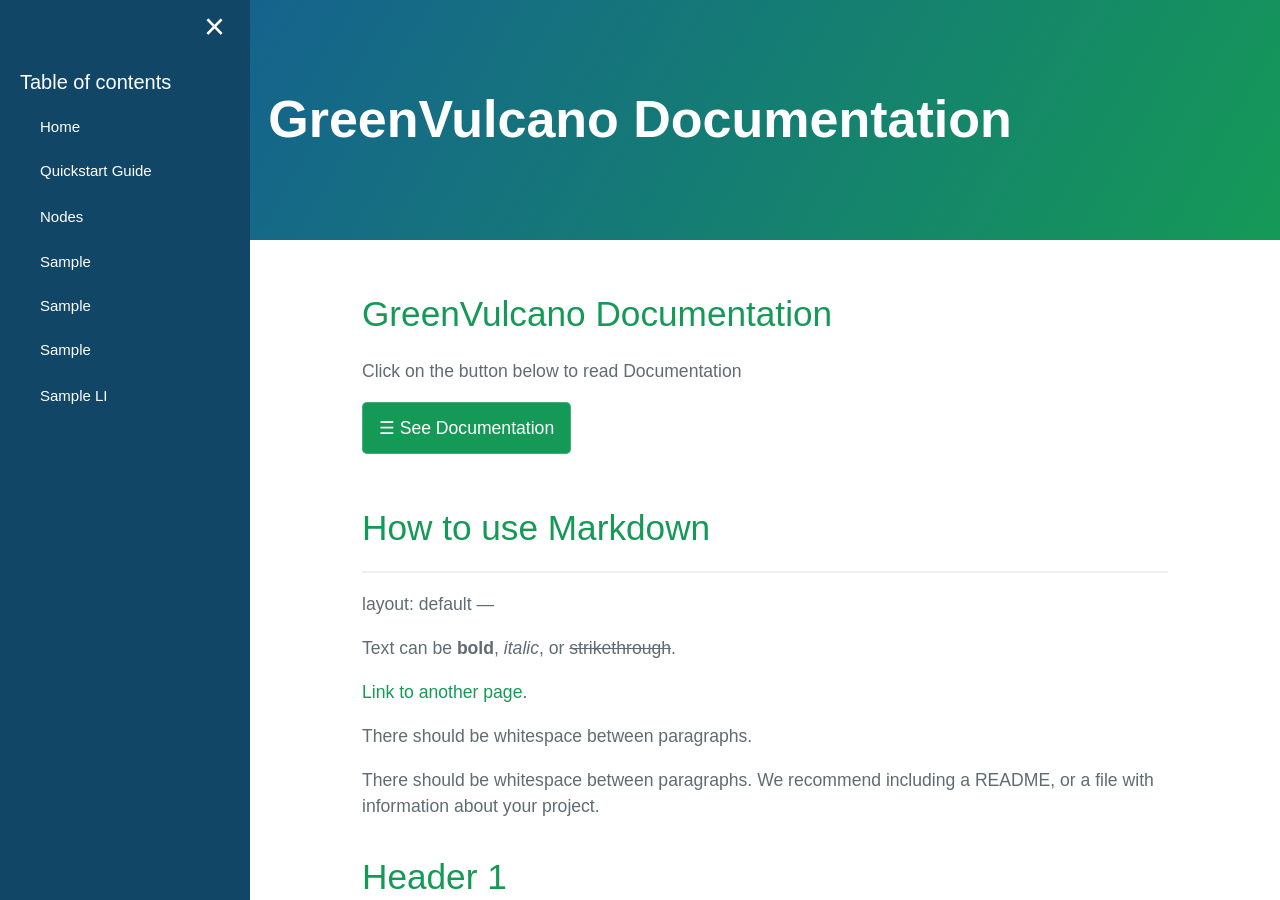
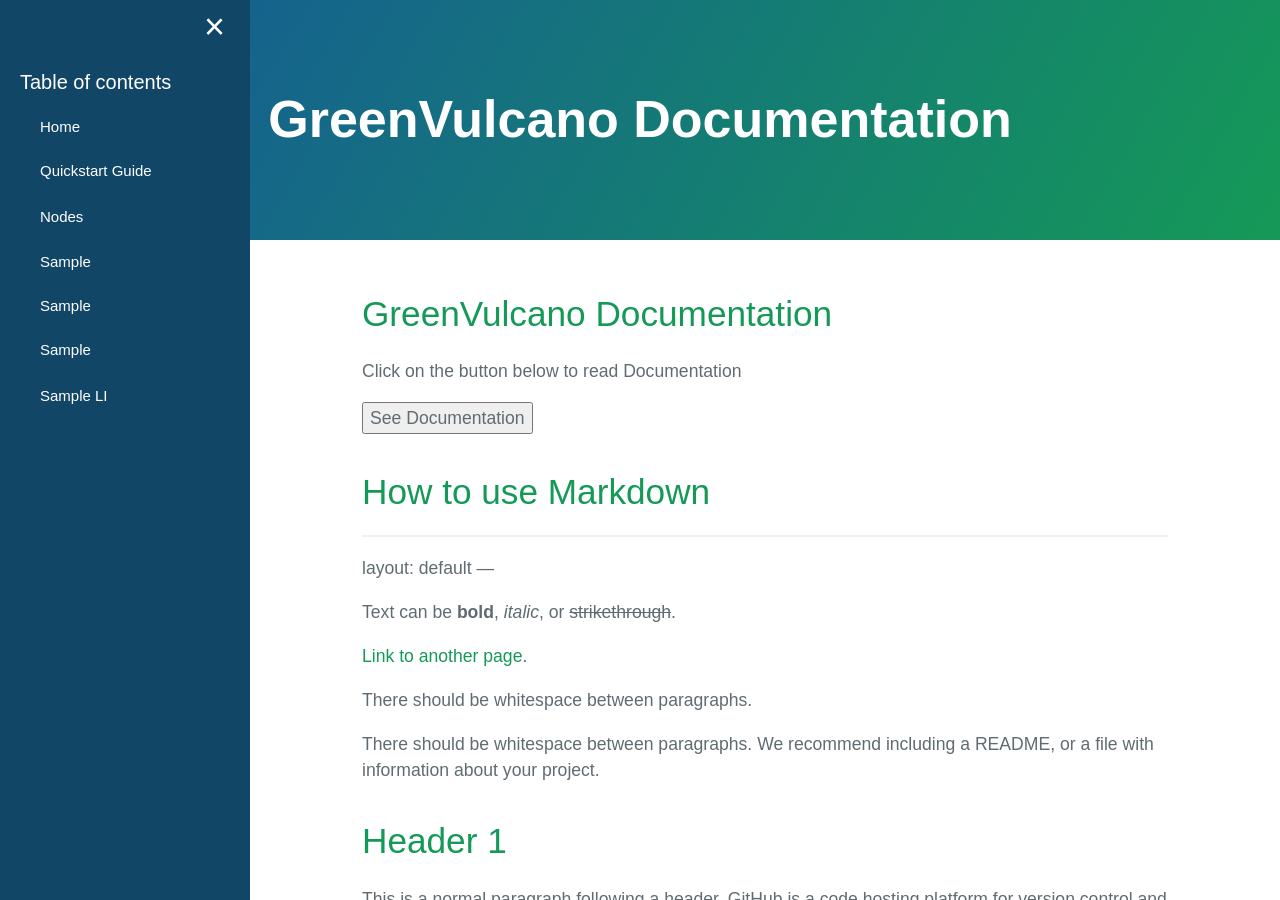
Before and after one commit to dianamw/GreenVulcano-Beta, a Jekyll site: the page built from index.md, in a window 1280 px wide and 900 px high. Built offline with Jekyll 4.4.1, drawn with Linux system fonts in a browser that asks for light colours; our own code applies the rules of GitHub Pages for plain Markdown files; a script that is not in the unit is left out; the repository's description, which GitHub fills in, is left out.

Commit message:
Update body.html

```diff
--- a/_includes/body.html
+++ b/_includes/body.html
@@ -58,7 +58,8 @@
     <div id="main">
       <h1>GreenVulcano Documentation</h1>
       <p>Click on the button below to read Documentation</p>
-      <button class="btn" onclick="openNav()">&#9776; See Documentation</button> {{ content }}
+      <!--<button class="btn" onclick="openNav()">&#9776; See Documentation</button>-->
+        <button type="button" class="slide-toggle" class="btn">See Documentation</button>{{ content }}
 </body>
 <script>
   var acc = document.getElementsByClassName("accordion");
```
